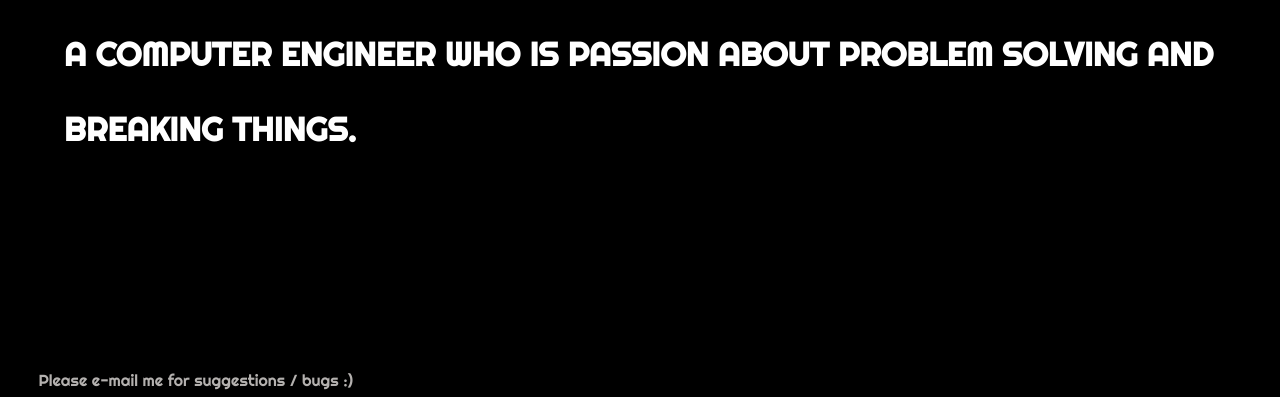
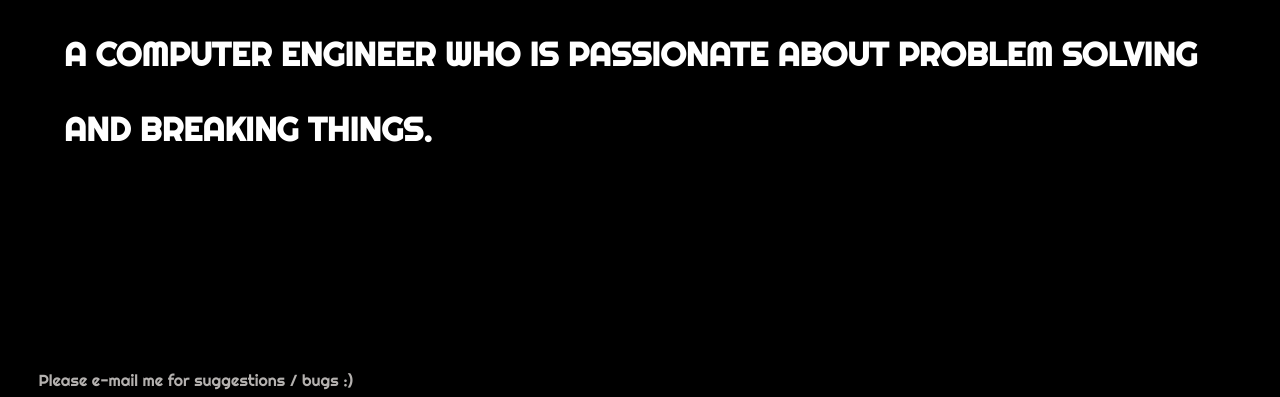
Before and after one commit to spd123/portfolio-v1, a plain HTML site: page Introduction.html in a window 1280 px wide. Shown: the part 403-800 px from the top of the page. Drawn offline with nearby package versions, Linux system fonts and the light colour scheme; a web font is replaced by a local one.

Commit message:
Passionate

```diff
--- a/Introduction.html
+++ b/Introduction.html
@@ -119,7 +119,7 @@
                     <span>I'm</span>
                     <span style="font-size:calc(5vw + 5vh);">SHIVAM DONGRE</span>
                     <span><br></span>
-                    <span style=" font-size: calc(1.2vw + 2.2vh);">A COMPUTER ENGINEER WHO IS PASSION ABOUT PROBLEM SOLVING AND BREAKING THINGS.</span>
+                    <span style=" font-size: calc(1.2vw + 2.2vh);">A COMPUTER ENGINEER WHO IS PASSIONATE ABOUT PROBLEM SOLVING AND BREAKING THINGS.</span>
                 </p>
             </div>
 
```
